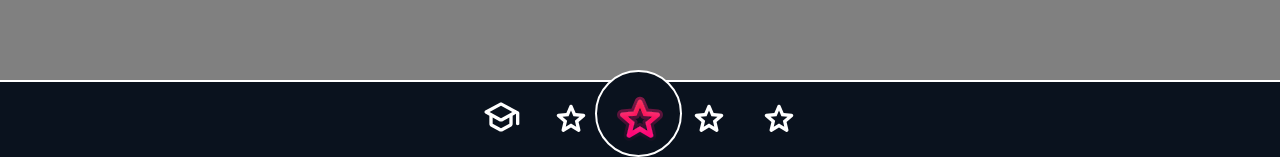
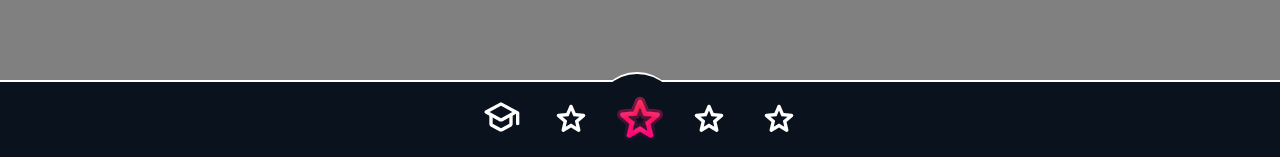
Before and after one commit to JoaoGabrielVianna/prototipo, a React (Vite) app: page / in a window 1280 px wide. Shown: the part 643-800 px from the top of the page. Built offline with nearby package versions, Linux system fonts and the light colour scheme.

Commit message:
redimensionei a navbar

```diff
--- a/src/components/navbar/Navbar.css
+++ b/src/components/navbar/Navbar.css
@@ -6,7 +6,8 @@
     position: fixed;
     bottom: 0;
     border-top: 2px solid white;
-    background-color: #0A121E;
+    background-color:  #0A121E;
+
 }
 
 #main_Navbar{
@@ -17,6 +18,7 @@
     align-items: flex-end;
     position: absolute;
     bottom: 0;
+
     background-color: #0A121E;
 }
 
@@ -38,8 +40,8 @@
     justify-content: space-evenly;
     align-items: center;
     position: relative;
-    z-index: 1;
-    /* background-color: #0A121E; */
+    z-index: 2;
+    background-color: #0A121E;
 }
 
 .indicator{
@@ -49,7 +51,9 @@
     width: 83px;
     height: 83px;
     position: absolute;
-    border: 2px solid white;
+    border-top: 2px solid white;
+    border-left: 1px solid #0A121E;
     border-radius: 100%;
+    z-index: 1;
     background-color: '',
 }
```
